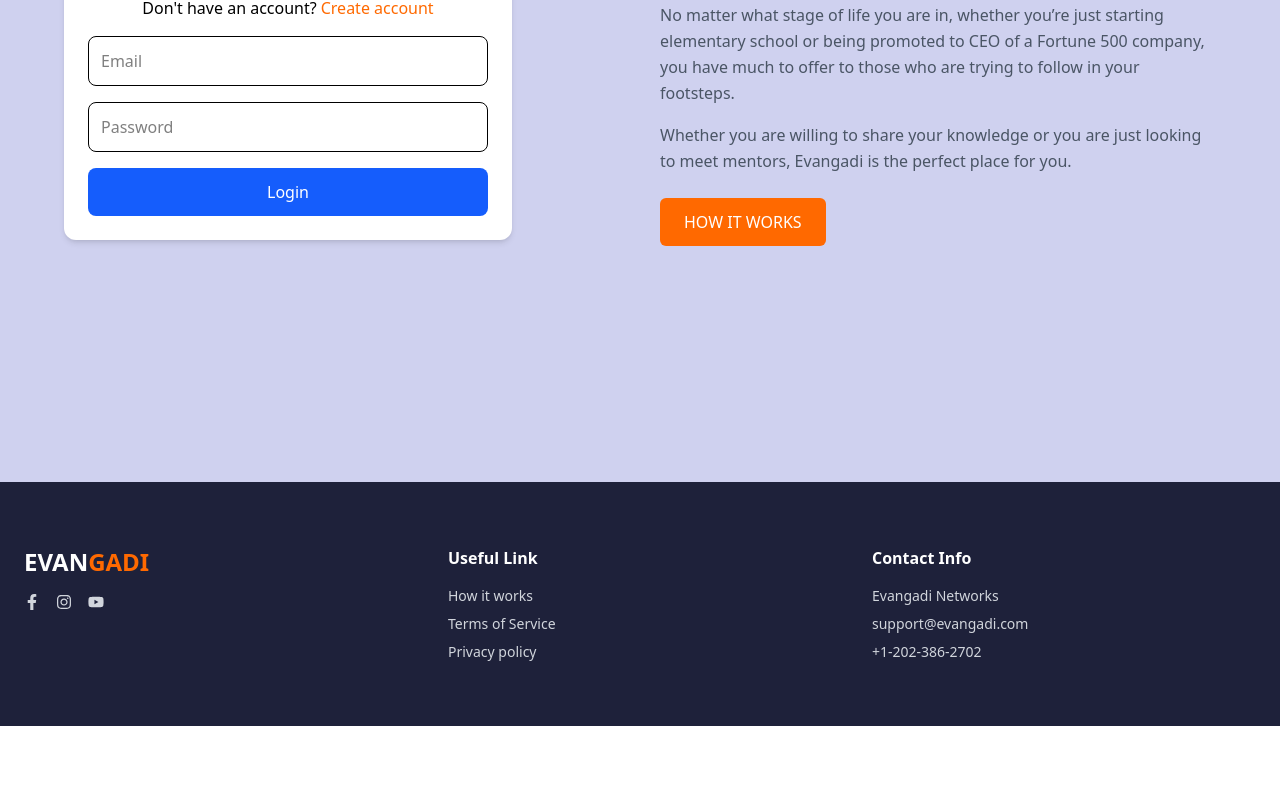
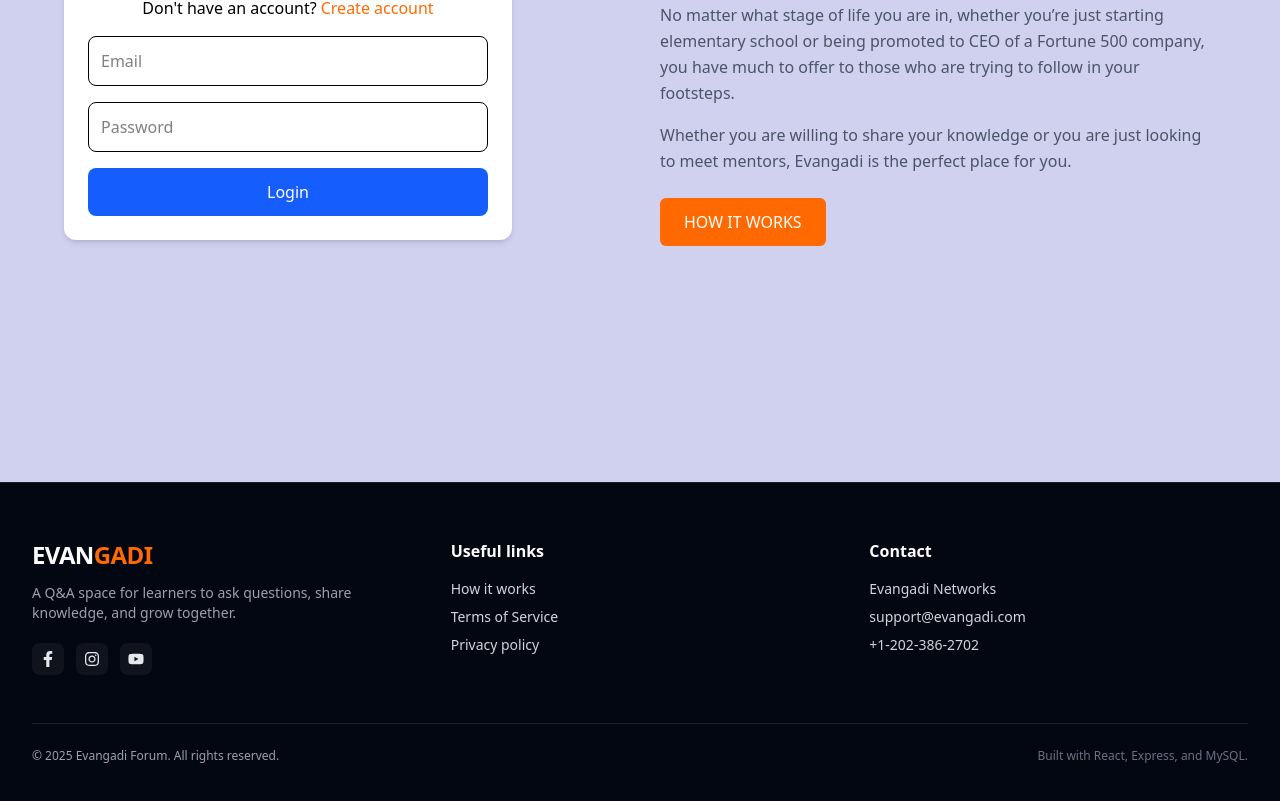
Before and after one commit to yohanis-Tasfa/evangadi-forum, a React (Vite) app in the folder evangadii-forum-frontend/: page / in a window 1280 px wide. Shown: the part 383-1184 px from the top of the page. Before the commit the page ends 1109 px from the top, so only its background shows below. Built offline with nearby package versions, Linux system fonts and the light colour scheme; no server answers.

Commit message:
footer modified

```diff
--- a/evangadii-forum-frontend/src/components/Footer.jsx
+++ b/evangadii-forum-frontend/src/components/Footer.jsx
@@ -2,33 +2,55 @@
 
 function Footer() {
   return (
-    <footer className="bg-[#1e213a] text-gray-300">
-      <div className="max-w-7xl mx-auto px-6 py-16 grid grid-cols-1 md:grid-cols-3 gap-10">
+    <footer className="bg-gray-950 text-gray-300 border-t border-white/10">
+      <div className="max-w-7xl mx-auto px-4 sm:px-6 lg:px-8 py-14">
+        <div className="grid grid-cols-1 md:grid-cols-3 gap-10">
           {/* LEFT */}
           <div>
-          <h2 className="text-2xl font-bold mb-4">
+            <h2 className="text-xl sm:text-2xl font-bold tracking-tight">
               <span className="text-white">EVAN</span>
               <span className="text-orange-500">GADI</span>
             </h2>
+            <p className="text-sm text-gray-400 mt-3 max-w-sm">
+              A Q&A space for learners to ask questions, share knowledge, and grow together.
+            </p>
 
-          <div className="flex gap-4 mt-4">
-            <FaFacebookF className="cursor-pointer hover:text-orange-500" />
-            <FaInstagram className="cursor-pointer hover:text-orange-500" />
-            <FaYoutube className="cursor-pointer hover:text-orange-500" />
+            <div className="flex items-center gap-3 mt-5">
+              <a
+                href="#"
+                aria-label="Facebook"
+                className="p-2 rounded-lg bg-white/5 hover:bg-white/10 text-gray-200 hover:text-orange-500 transition"
+              >
+                <FaFacebookF />
+              </a>
+              <a
+                href="#"
+                aria-label="Instagram"
+                className="p-2 rounded-lg bg-white/5 hover:bg-white/10 text-gray-200 hover:text-orange-500 transition"
+              >
+                <FaInstagram />
+              </a>
+              <a
+                href="#"
+                aria-label="YouTube"
+                className="p-2 rounded-lg bg-white/5 hover:bg-white/10 text-gray-200 hover:text-orange-500 transition"
+              >
+                <FaYoutube />
+              </a>
             </div>
           </div>
 
           {/* MIDDLE */}
           <div>
-          <h3 className="text-white font-semibold mb-4">Useful Link</h3>
+            <h3 className="text-white font-semibold mb-4">Useful links</h3>
             <ul className="space-y-2 text-sm">
-            <li className="hover:text-orange-500 cursor-pointer">
+              <li className="text-gray-300 hover:text-orange-500 cursor-pointer transition">
                 How it works
               </li>
-            <li className="hover:text-orange-500 cursor-pointer">
+              <li className="text-gray-300 hover:text-orange-500 cursor-pointer transition">
                 Terms of Service
               </li>
-            <li className="hover:text-orange-500 cursor-pointer">
+              <li className="text-gray-300 hover:text-orange-500 cursor-pointer transition">
                 Privacy policy
               </li>
             </ul>
@@ -36,12 +58,22 @@
 
           {/* RIGHT */}
           <div>
-          <h3 className="text-white font-semibold mb-4">Contact Info</h3>
-          <ul className="space-y-2 text-sm">
+            <h3 className="text-white font-semibold mb-4">Contact</h3>
+            <ul className="space-y-2 text-sm text-gray-300">
               <li>Evangadi Networks</li>
               <li>support@evangadi.com</li>
               <li>+1-202-386-2702</li>
             </ul>
+          </div>
+        </div>
+
+        <div className="mt-12 pt-6 border-t border-white/10 flex flex-col sm:flex-row items-start sm:items-center justify-between gap-3">
+          <p className="text-xs text-gray-400">
+            © {new Date().getFullYear()} Evangadi Forum. All rights reserved.
+          </p>
+          <p className="text-xs text-gray-500">
+            Built with React, Express, and MySQL.
+          </p>
         </div>
       </div>
     </footer>
```
Lines whose indentation alone changed are shown as unchanged.
